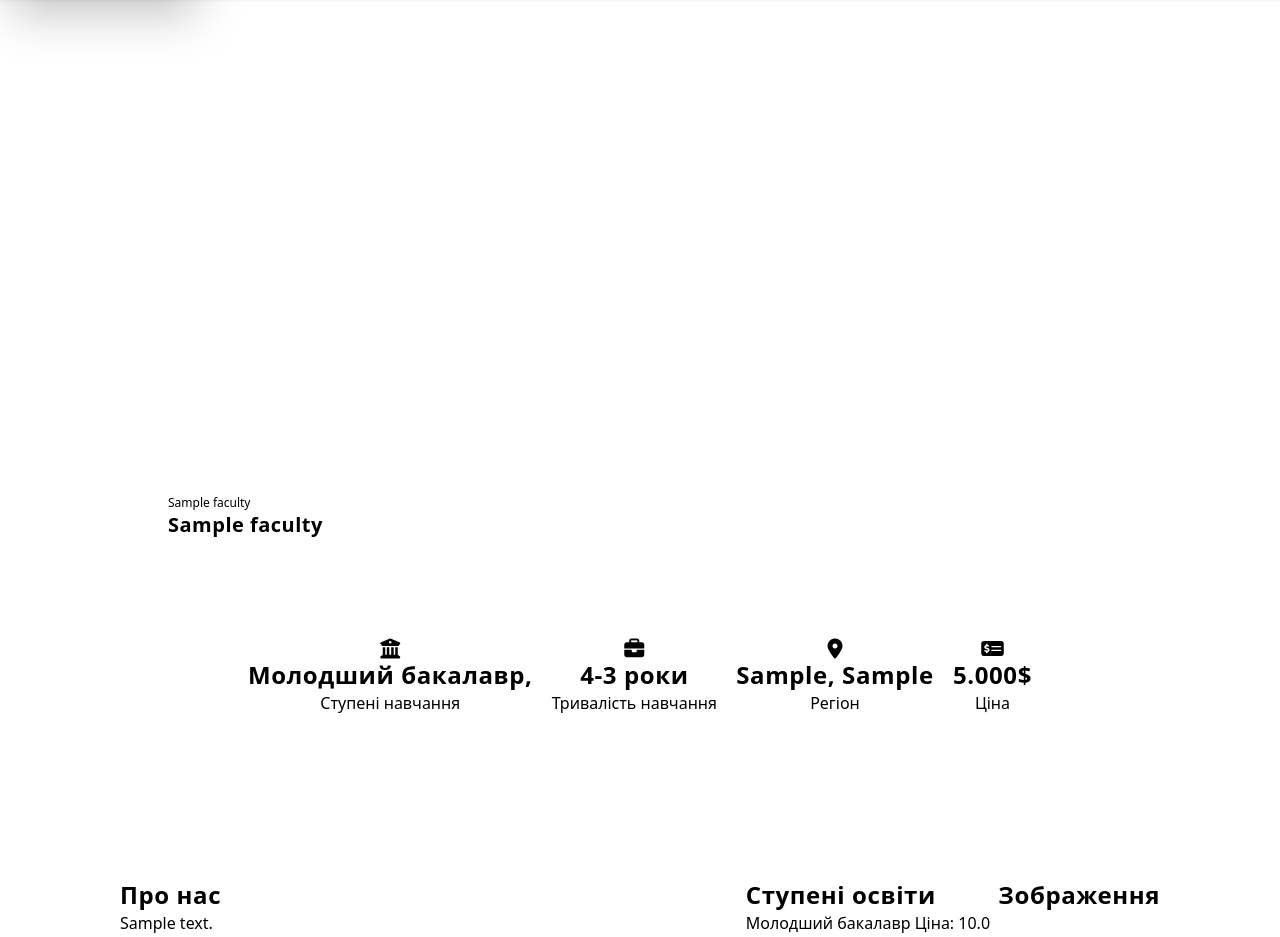
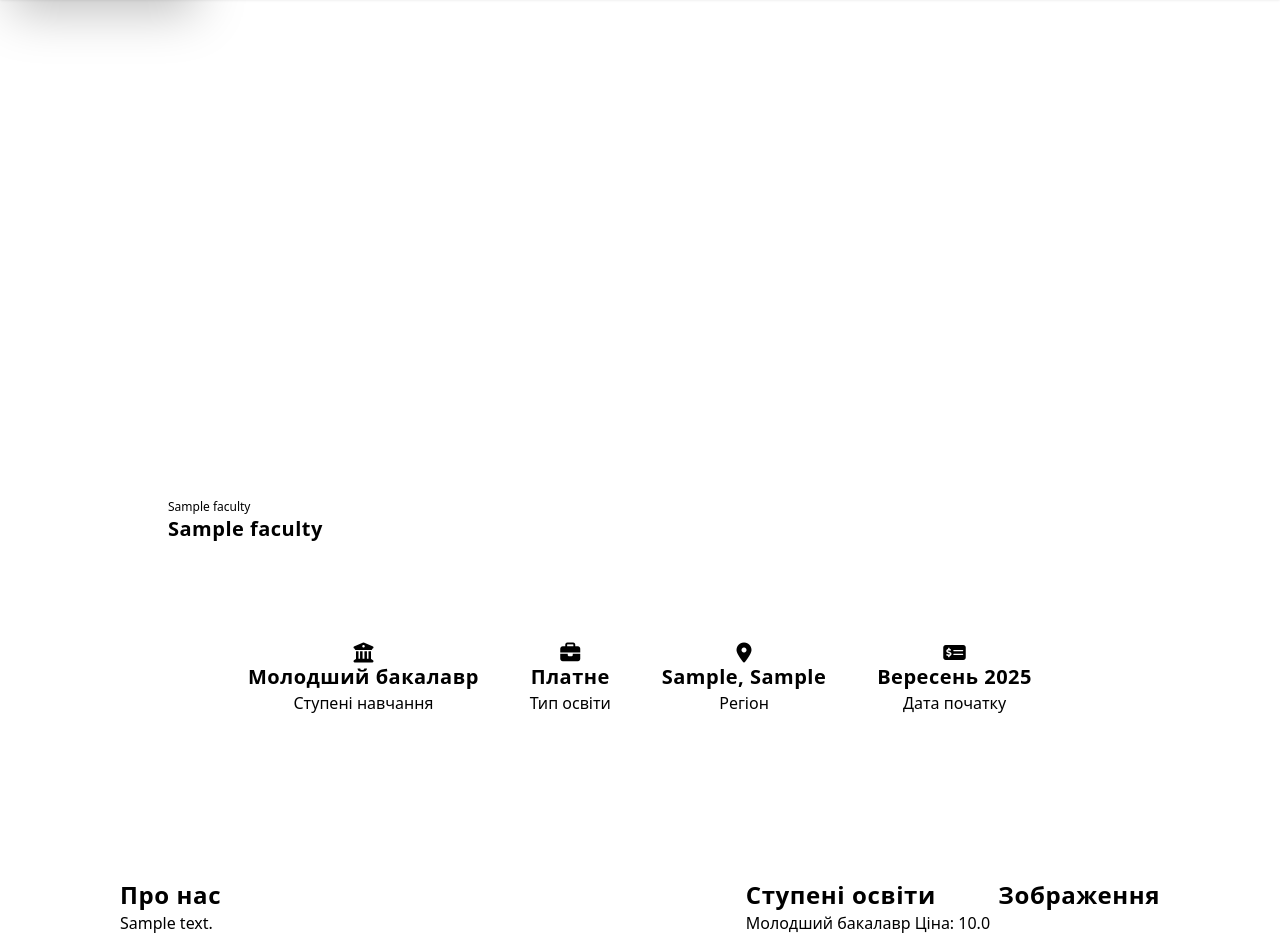
Before and after one commit to heetaru/MARCI, a Django app: page /fakulty/1 in a window 1280 px wide. Shown: the part 317-1254 px from the top of the page. Run offline with Django 5.2, Linux system fonts and the light colour scheme; tables that the repository leaves empty hold one stand-in row (values such as "Sample post"); some libraries are stand-ins or nearby versions.

Commit message:
add price checker, idk

```diff
--- a/application/universities/templates/universities/fakulty.html
+++ b/application/universities/templates/universities/fakulty.html
@@ -13,35 +13,40 @@
             <div class="flex w-full justify-between">
                 <div class="flex text-center flex-col items-center">
                     <i class="fa-solid fa-building-columns text-xl"></i>
-                    <div>
-                      {% if university.bc %}
-                        <h2 class="text-l  font-bold tracking-wide ">Бакалаврат</h2>
-                      {% endif %}
-                      {% if university.mg %}
-                        <h2 class="text-l  font-bold tracking-wide ">Магістратура</h2>
-                      {% endif %}
-                    </div>
-                <h2 class="text-2xl font-bold tracking-wide">
-                    {% for degree in university.degrees.all %}
-                        {{ degree.get_type_display }},
-                    {% endfor %}
-                </h2>
+                    <h2 class="text-xl font-bold tracking-wide">
+                        {% for degree_type in university.degrees.all %}
+                            {{ degree_type.get_type_display }}{% if not forloop.last %}, {% endif %}
+                        {% endfor %}
+                    </h2>
                     <span>Ступені навчання</span>
                 </div>
                 <div class="flex flex-col items-center">
                     <i class="fa-solid fa-briefcase text-xl"></i>
-                    <h2 class="text-2xl font-bold tracking-wide">4-3 роки</h2>
-                    <span>Тривалість навчання</span>
+                    <h2 class="text-xl font-bold tracking-wide">
+                        {% if has_free and has_paid %}
+                            Безкоштовне/Платне
+                        {% elif has_free %}
+                            Безкоштовне
+                        {% elif has_paid %}
+                            Платне
+                        {% endif %}
+                    </h2>
+                    <span>Тип освіти</span>
                 </div>
                 <div class="flex flex-col items-center">
                     <i class="fa-solid fa-location-dot text-xl"></i>
-                    <h2 class="text-2xl font-bold tracking-wide ">{{ university.country }}, {{ university.city }}</h2>
+                    <h2 class="text-xl font-bold tracking-wide ">{{ university.country }}, {{ university.city }}</h2>
                     <span>Регіон</span>
                 </div>
                 <div class="flex flex-col items-center">
                     <i class="fa-solid fa-money-check-dollar text-xl"></i>
-                    <h2 class="text-2xl font-bold tracking-wide ">5.000$</h2>
-                    <span>Ціна</span>
+                    <h2 class="text-xl font-bold tracking-wide ">
+                        Вересень
+                        {% load static %}
+                        {% now "Y" as current_year %}
+                        {{ current_year }}
+                    </h2>
+                    <span>Дата початку</span>
                 </div>
             </div>
         </div>
--- a/application/universities/templates/universities/fakulty_list.html
+++ b/application/universities/templates/universities/fakulty_list.html
@@ -27,6 +27,7 @@
     <div class="card w-full bg-base-100 card-md shadow-sm border ml-4 mr-4">
     <a class="inline-block" href="{% url 'university_view' faculty.id %}" >
         <div class="card-body">
+
             <h2 class="card-title"> {{ faculty.university_name }}</h2>
             <p>{{ faculty.fakulty_name }}</p>
             <p>{{ university.region }}</p>
--- a/application/universities/views.py
+++ b/application/universities/views.py
@@ -4,6 +4,22 @@ from .filters import FacultyFilter
 
 from .models import Faculty, Degree, Image
 
+def fee_view(faculty_id):
+    faculty = Faculty.objects.get(id=faculty_id)
+    has_free = False
+    has_paid = False
+    for degree_cost in faculty.degrees.all():
+        if degree_cost.cost == 0:
+            has_free = True
+        else:
+            has_paid = True
+    print(f"Passing to context: has_free={has_free}, has_paid={has_paid}")
+    context = {
+        'faculty': faculty,
+        'has_free': has_free,
+        'has_paid': has_paid,
+    }
+    return context
 
 def index(request):
     faculty_list = Faculty.objects.all().distinct()
@@ -67,10 +83,13 @@ class UniversityView(DetailView):
     template_name = 'universities/fakulty.html'
     context_object_name = 'university'
 
+
     #Цей кусок кода, треба шоб на сайт передати окремі змінні, які не можна просто так дістати з бд
     def get_context_data(self, **kwargs):
         context = super().get_context_data(**kwargs)
         faculty = self.get_object()
+        context['has_free'] = fee_view(faculty.id)["has_free"]
+        context['has_paid'] = fee_view(faculty.id)["has_paid"]
         context['main_image'] = faculty.images.filter(type='main').first()
         context['logo_image'] = faculty.images.filter(type='logo').first()
         context['additional_images'] = faculty.images.filter(type='additional')
```
Also changed, not shown: application/universities/templates/universities/university_form.html (+1 -20 lines).
